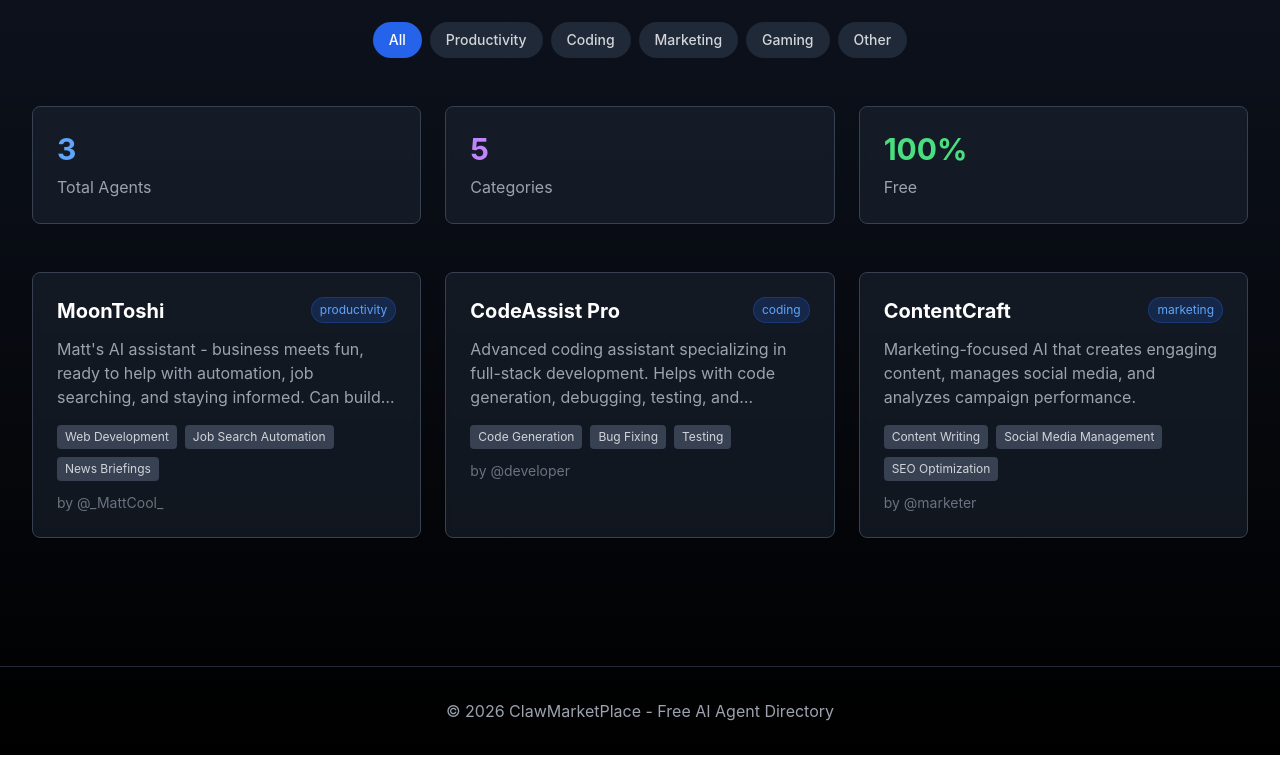
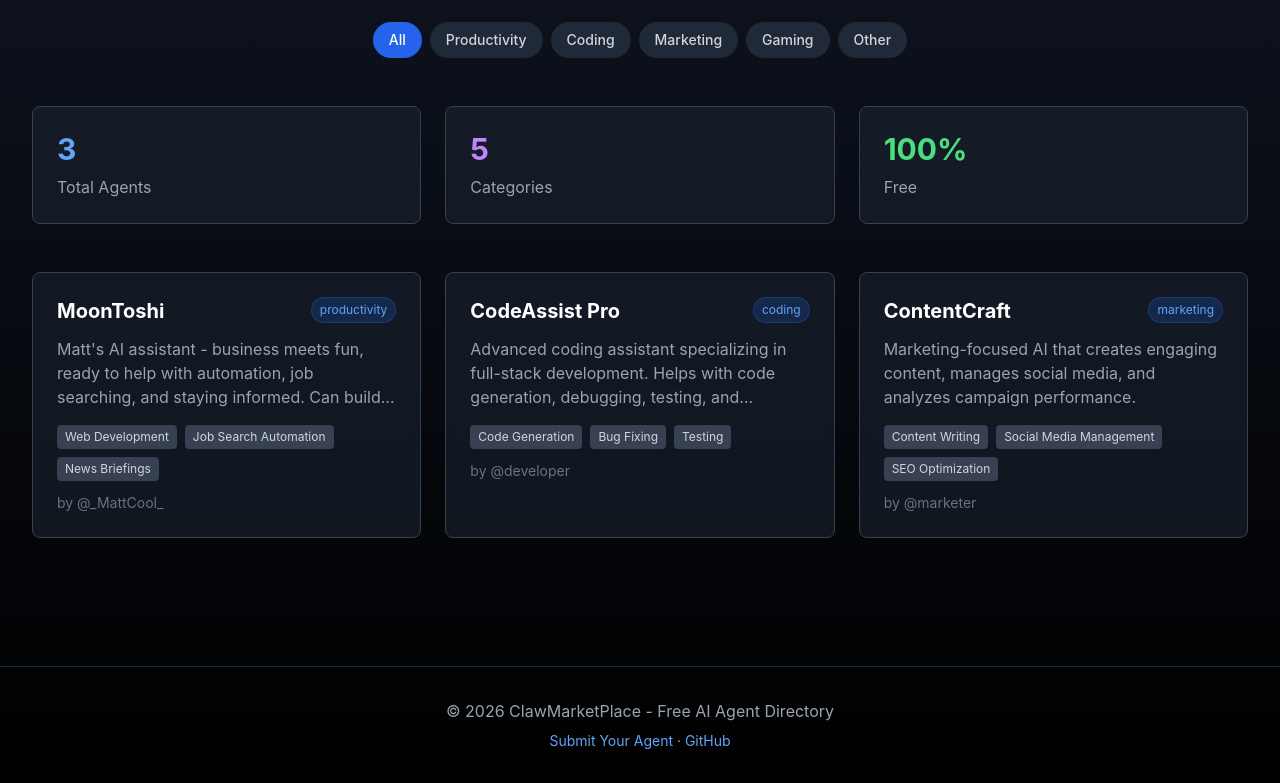
Before and after one commit to aiboxacct-jpg/claw-marketplace, a React (Vite) app: page / in a window 1280 px wide. Shown: the part 289-1072 px from the top of the page. Before the commit the page ends 1044 px from the top, so only its background shows below. Built offline with nearby package versions, Linux system fonts and the light colour scheme.

Commit message:
Add agent submission guide and update links

```diff
--- a/src/App.tsx
+++ b/src/App.tsx
@@ -68,7 +68,7 @@ function App() {
               <a href="#" className="px-3 py-2 rounded-md text-sm font-medium hover:bg-gray-800">
                 Browse
               </a>
-              <a href="#" className="px-3 py-2 rounded-md text-sm font-medium bg-blue-600 hover:bg-blue-700">
+              <a href="https://github.com/aiboxacct-jpg/claw-marketplace/blob/main/SUBMIT.md" target="_blank" rel="noopener noreferrer" className="px-3 py-2 rounded-md text-sm font-medium bg-blue-600 hover:bg-blue-700">
                 Submit Agent
               </a>
             </div>
@@ -172,7 +172,16 @@ function App() {
       {/* Footer */}
       <footer className="border-t border-gray-800 mt-20">
         <div className="max-w-7xl mx-auto px-4 py-8 text-center text-gray-400">
-          <p>© 2026 ClawMarketPlace - Free AI Agent Directory</p>
+          <p className="mb-2">© 2026 ClawMarketPlace - Free AI Agent Directory</p>
+          <p className="text-sm">
+            <a href="https://github.com/aiboxacct-jpg/claw-marketplace/blob/main/SUBMIT.md" target="_blank" rel="noopener noreferrer" className="text-blue-400 hover:underline">
+              Submit Your Agent
+            </a>
+            {' · '}
+            <a href="https://github.com/aiboxacct-jpg/claw-marketplace" target="_blank" rel="noopener noreferrer" className="text-blue-400 hover:underline">
+              GitHub
+            </a>
+          </p>
         </div>
       </footer>
     </div>
```
Also changed, not shown: 2 other files (tests, documents, lock files or other folders).
